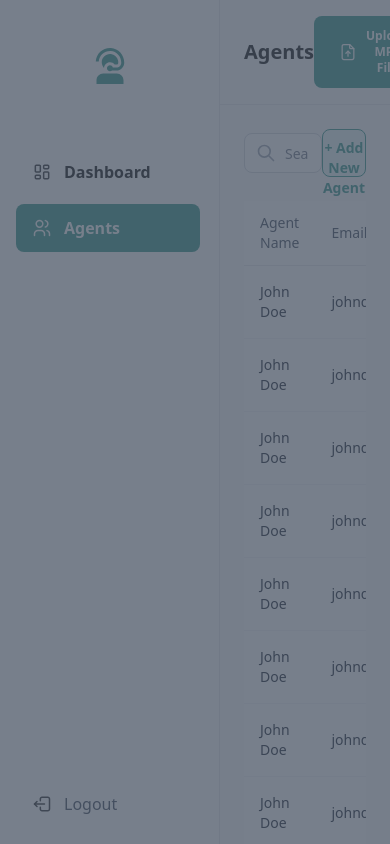
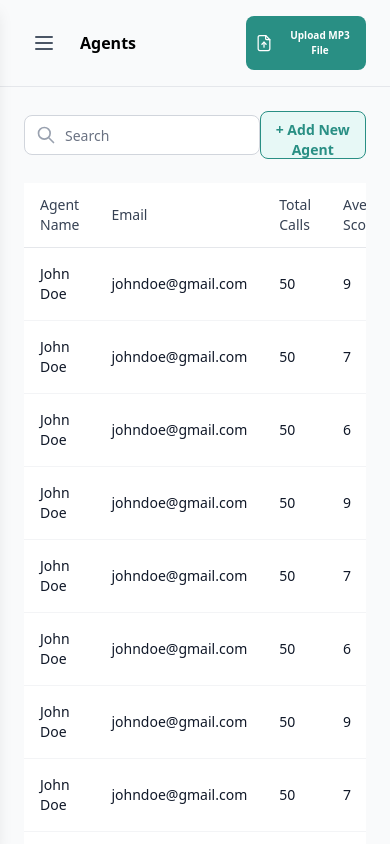
Before and after one commit to RanaTahir4035/Agent-Report, a React (Vite) app in the folder Agent-Rep/: page /agents in a window 390 px wide. Built offline with nearby package versions, Linux system fonts and the light colour scheme.

Commit message:
Enhance Header and Sidebar components with toggle functionality for improved layout management

```diff
--- a/Agent-Rep/src/components/Header.jsx
+++ b/Agent-Rep/src/components/Header.jsx
@@ -1,17 +1,31 @@
 import React from 'react';
 import { SearchBar } from './index';
 
-const Header = ({ title, children, onSearch, showSearch = true }) => {
+const Header = ({ title, children, onSearch, showSearch = true, onToggleSidebar, sidebarOpen }) => {
   return (
     <header className="bg-gray-50 border-b border-gray-200 px-6 py-4">
       <div className="flex items-center justify-between">
-        <div className="flex items-center space-x-6">
-          <h1 className="text-xl font-bold text-#202224">
+        <div className="flex items-center space-x-4">
+          <button
+            onClick={onToggleSidebar}
+            className="lg:hidden p-2 rounded-md text-gray-600 hover:text-gray-800 hover:bg-gray-200 focus:outline-none focus:ring-2 focus:ring-inset focus:ring-teal-500 transition-colors duration-200"
+            aria-label="Toggle sidebar"
+          >
+            <svg className="h-6 w-6" fill="none" viewBox="0 0 24 24" stroke="currentColor">
+              {sidebarOpen ? (
+                <path strokeLinecap="round" strokeLinejoin="round" strokeWidth={2} d="M6 18L18 6M6 6l12 12" />
+              ) : (
+                <path strokeLinecap="round" strokeLinejoin="round" strokeWidth={2} d="M4 6h16M4 12h16M4 18h16" />
+              )}
+            </svg>
+          </button>
+
+          <h1 className="text-base sm:text-xl font-bold text-#202224">
             {title}
           </h1>
+        </div>
 
-        </div>
-        <div className="flex items-center">
+        <div className="flex items-center space-x-4">
           {children}
         </div>
       </div>
--- a/Agent-Rep/src/layout/Layout.jsx
+++ b/Agent-Rep/src/layout/Layout.jsx
@@ -6,7 +6,7 @@ import { UploadAudioModal } from '../components';
 
 const Layout = ({ children }) => {
   const location = useLocation();
-  const [sidebarOpen, setSidebarOpen] = useState(true);
+  const [sidebarOpen, setSidebarOpen] = useState(false);
   const [uploadModalOpen, setUploadModalOpen] = useState(false);
   const [searchTerm, setSearchTerm] = useState('');
 
@@ -40,26 +40,29 @@ const Layout = ({ children }) => {
 
   return (
     <div className="flex h-screen bg-gray-100">
-      <div className={`${sidebarOpen ? 'w-55' : 'w-0'} transition-all duration-300 ease-in-out overflow-hidden`}>
+      <div className="hidden lg:block">
         <Sidebar />
       </div>
+
+      <div className={`lg:hidden fixed inset-y-0 left-0 z-50 w-55 transform transition-transform duration-300 ease-in-out ${
+        sidebarOpen ? 'translate-x-0' : '-translate-x-full'
+      }`}>
+        <Sidebar onClose={() => setSidebarOpen(false)} />
+      </div>
+
       <div className="flex-1 flex flex-col overflow-hidden">
-        <Header title={getPageTitle()} onSearch={handleSearch}>
+        <Header
+          title={getPageTitle()}
+          onSearch={handleSearch}
+          onToggleSidebar={toggleSidebar}
+          sidebarOpen={sidebarOpen}
+        >
           <button
             onClick={() => setUploadModalOpen(true)}
-            className="bg-[#298F84] text-white px-6 py-3 rounded-lg font-medium flex items-center space-x-2 transition-colors duration-200 md:w-[180px] md:h-[44px] hover:bg-[#298F84]/90"
+            className="bg-[#298F84] text-white md:px-6 px-2 py-3 rounded-lg font-medium flex items-center space-x-2 transition-colors duration-200 md:w-[180px] w-[120px] md:h-[44px] hover:bg-[#298F84]/90"
           >
             <img src="/src/assets/Mp3-button/upload-file.svg" alt="Upload" className="w-5 h-5" />
-            <span className="font-semibold text-xs" style={{fontWeight: 600, fontSize: '12px'}}>Upload MP3 File</span>
-          </button>
-
-          <button
-            onClick={toggleSidebar}
-            className="lg:hidden p-2 rounded-md text-gray-400 hover:text-gray-500 hover:bg-gray-100 focus:outline-none focus:ring-2 focus:ring-inset focus:ring-teal-500"
-          >
-            <svg className="h-6 w-6" fill="none" viewBox="0 0 24 24" stroke="currentColor">
-              <path strokeLinecap="round" strokeLinejoin="round" strokeWidth={2} d="M4 6h16M4 12h16M4 18h16" />
-            </svg>
+            <span className="font-semibold text-[10px] md:text-[12px] " >Upload MP3 File</span>
           </button>
         </Header>
 
@@ -70,11 +73,9 @@ const Layout = ({ children }) => {
 
       {sidebarOpen && (
         <div
-          className="fixed inset-0 z-40 lg:hidden"
+          className="lg:hidden fixed inset-0 z-40 bg-gray-600 opacity-75"
           onClick={() => setSidebarOpen(false)}
-        >
-          <div className="absolute inset-0 bg-gray-600 opacity-75"></div>
-        </div>
+        />
       )}
 
       <UploadAudioModal
--- a/Agent-Rep/src/layout/Sidebar.jsx
+++ b/Agent-Rep/src/layout/Sidebar.jsx
@@ -5,7 +5,7 @@ import dashboardIcon from '../assets/SideBar_icons/dashboard-icon.svg'
 import agentsIcon from '../assets/SideBar_icons/agents-icon.svg'
 import logoutIcon from '../assets/SideBar_icons/logout-icon.svg'
 
-const Sidebar = () => {
+const Sidebar = ({ onClose }) => {
   const location = useLocation();
   const navigate = useNavigate();
   const menuItems = [
@@ -29,16 +29,29 @@ const Sidebar = () => {
 
   const handleItemClick = (path) => {
     navigate(path);
+    if (onClose) {
+      onClose();
+    }
   };
 
   return (
-    <aside className="w-55 bg-white min-h-screen flex flex-col border-r border-gray-200">
-      {/* Logo */}
-      <div className="p-6 flex justify-center items-center my-6">
+    <aside className="w-55 bg-white h-screen flex flex-col border-r border-gray-200 shadow-lg">
+      <div className="p-6 flex items-center justify-center my-6 relative">
         <img src={userHeadset} alt="userHeadset" className="w-[36px] h-[36px]" />
+
+        {onClose && (
+          <button
+            onClick={onClose}
+            className="lg:hidden absolute right-6 p-2 rounded-md text-gray-600 hover:text-gray-800 hover:bg-gray-200 focus:outline-none focus:ring-2 focus:ring-inset focus:ring-teal-500 transition-colors duration-200"
+            aria-label="Close sidebar"
+          >
+            <svg className="h-6 w-6" fill="none" viewBox="0 0 24 24" stroke="currentColor">
+              <path strokeLinecap="round" strokeLinejoin="round" strokeWidth={2} d="M6 18L18 6M6 6l12 12" />
+            </svg>
+          </button>
+        )}
       </div>
 
-      {/* Navigation */}
       <nav className="flex-1 p-4">
         <ul className="space-y-2">
           {menuItems.map((item) => {
@@ -65,7 +78,6 @@ const Sidebar = () => {
         </ul>
       </nav>
 
-      {/* Logout */}
       <div className="p-4">
         <button className="w-full flex items-center space-x-3 px-4 py-3 rounded-lg text-gray-700 hover:bg-gray-100 transition-colors duration-200">
           <img src={logoutIcon} alt="logoutIcon" className="w-5 h-5" />
```
